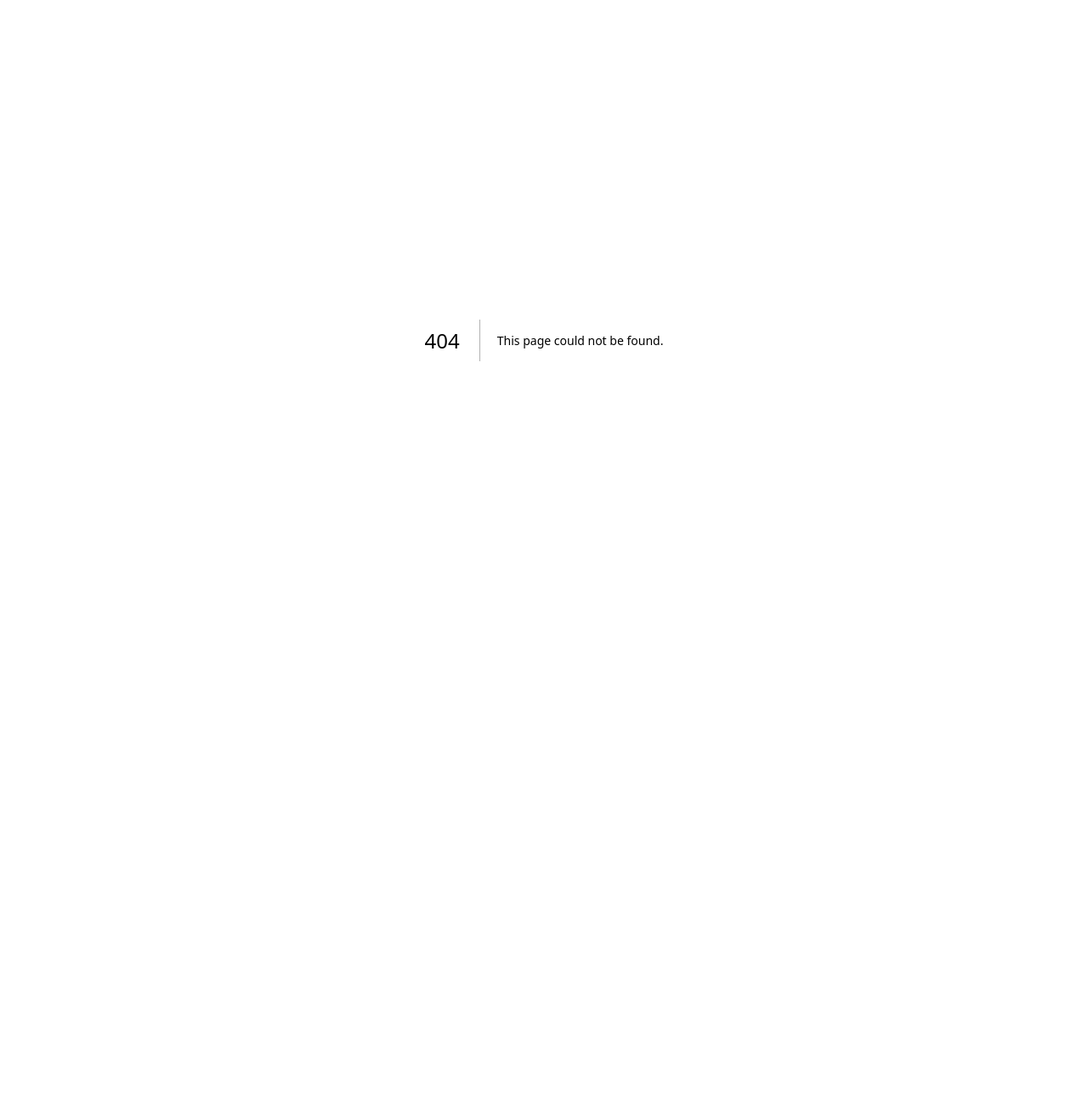
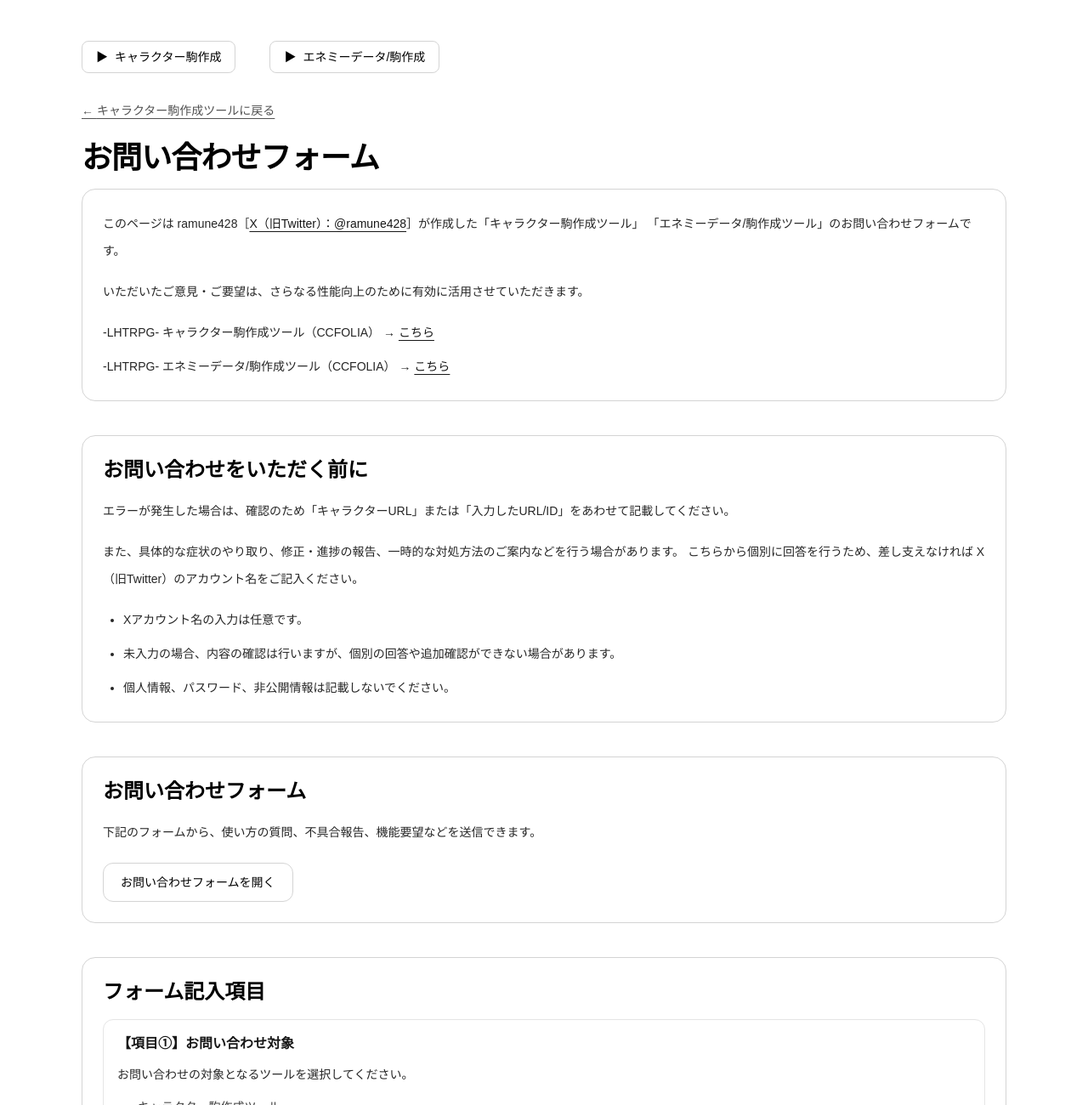
Before and after one commit to ramune428/lhtrpg_webapp_challenge, a Next.js app in the folder frontend/: page /contact in a window 1280 px wide. Before the commit this address had no page. Shown: the top 1300 px of the page at 85% size. Before the commit the page ends 800 px from the top, so only its background shows below. Built offline with nearby package versions, Linux system fonts and the light colour scheme.

Commit message:
Add contact page

```diff
--- /dev/null
+++ b/frontend/app/contact/page.tsx
@@ -0,0 +1,172 @@
+import Link from "next/link";
+import StaticPage from "@/components/static-page";
+import { EXTERNAL_LINKS, TOOL_CONFIG, TOOL_TITLES } from "@/components/tool-config";
+
+const BODY_TEXT_CLASS = "text-sm leading-8 text-neutral-800";
+const BODY_LINK_CLASS =
+  "font-medium text-neutral-900 underline underline-offset-4";
+const BUTTON_LINK_CLASS =
+  "inline-flex rounded-xl border border-neutral-300 px-5 py-3 text-sm font-medium transition hover:bg-neutral-50";
+
+const contactItems = [
+  {
+    title: "【項目①】お問い合わせ対象",
+    description:
+      "お問い合わせの対象となるツールを選択してください。",
+    examples: [
+      TOOL_CONFIG.character.toolLabel,
+      TOOL_CONFIG.enemy.toolLabel,
+      "その他",
+    ],
+  },
+  {
+    title: "【項目②】お問い合わせ種別",
+    description: "お問い合わせの種類を選択してください。",
+    examples: [
+      "不具合報告",
+      "使い方の質問",
+      "機能要望",
+      "表示・文言の誤り",
+      "その他",
+    ],
+  },
+  {
+    title: "【項目③】キャラクターURL・入力したURL/ID",
+    description:
+      "エラーが発生した場合は、入力したキャラクターURL、エネミーID、または使用したURLを記載してください。",
+    examples: ["確認に必要な場合があります。", "個人情報や非公開情報は記載しないでください。"],
+  },
+  {
+    title: "【項目④】発生した内容",
+    description: "発生した内容をできるだけ具体的に記載してください。",
+    examples: [
+      "駒作成ボタンを押したが、何も表示されない",
+      "エラー文が表示された",
+      "出力された内容が想定と違う",
+      "特定のキャラクターURLだけ失敗する",
+    ],
+  },
+  {
+    title: "【項目⑤】エラー文・表示された内容",
+    description:
+      "エラー文、表示された内容、入力したコマンドなどがあれば、そのまま貼り付けてください。",
+    examples: ["長文でも問題ありません。", "改行などはそのまま貼り付けてください。"],
+  },
+  {
+    title: "【項目⑥】補足・その他",
+    description: "その他、補足事項があれば記載してください。",
+    examples: [
+      "本来期待していた動作",
+      "発生したタイミング",
+      "使用しているブラウザ",
+      "何度試しても同じ症状になるか",
+    ],
+  },
+];
+
+export default function ContactPage() {
+  return (
+    <StaticPage
+      title="お問い合わせフォーム"
+      backHref={TOOL_CONFIG.character.href}
+      backLabel={TOOL_CONFIG.character.backLabel}
+    >
+      <section className="rounded-2xl border border-neutral-300 p-6">
+        <div className="space-y-4">
+          <p className={BODY_TEXT_CLASS}>
+            このページは ramune428［
+            <a
+              href="https://x.com/ramune428"
+              target="_blank"
+              rel="noreferrer"
+              className={BODY_LINK_CLASS}
+            >
+              X（旧Twitter）：@ramune428
+            </a>
+            ］が作成した「{TOOL_CONFIG.character.toolLabel}」
+            「{TOOL_CONFIG.enemy.toolLabel}」のお問い合わせフォームです。
+          </p>
+
+          <p className={BODY_TEXT_CLASS}>
+            いただいたご意見・ご要望は、さらなる性能向上のために有効に活用させていただきます。
+          </p>
+
+          <div className="space-y-2 text-sm leading-8 text-neutral-800">
+            <p>
+              {TOOL_TITLES.character} →{" "}
+              <Link href={TOOL_CONFIG.character.href} className={BODY_LINK_CLASS}>
+                こちら
+              </Link>
+            </p>
+            <p>
+              {TOOL_TITLES.enemy} →{" "}
+              <Link href={TOOL_CONFIG.enemy.href} className={BODY_LINK_CLASS}>
+                こちら
+              </Link>
+            </p>
+          </div>
+        </div>
+      </section>
+
+      <section className="rounded-2xl border border-neutral-300 p-6">
+        <h2 className="mb-4 text-2xl font-semibold">
+          お問い合わせをいただく前に
+        </h2>
+
+        <div className="space-y-4">
+          <p className={BODY_TEXT_CLASS}>
+            エラーが発生した場合は、確認のため「キャラクターURL」または「入力したURL/ID」をあわせて記載してください。
+          </p>
+
+          <p className={BODY_TEXT_CLASS}>
+            また、具体的な症状のやり取り、修正・進捗の報告、一時的な対処方法のご案内などを行う場合があります。
+            こちらから個別に回答を行うため、差し支えなければ X（旧Twitter）のアカウント名をご記入ください。
+          </p>
+
+          <ul className="list-disc space-y-2 pl-6 text-sm leading-8 text-neutral-800">
+            <li>Xアカウント名の入力は任意です。</li>
+            <li>未入力の場合、内容の確認は行いますが、個別の回答や追加確認ができない場合があります。</li>
+            <li>個人情報、パスワード、非公開情報は記載しないでください。</li>
+          </ul>
+        </div>
+      </section>
+
+      <section className="rounded-2xl border border-neutral-300 p-6">
+        <h2 className="mb-4 text-2xl font-semibold">お問い合わせフォーム</h2>
+
+        <p className={`${BODY_TEXT_CLASS} mb-5`}>
+          下記のフォームから、使い方の質問、不具合報告、機能要望などを送信できます。
+        </p>
+
+        <a
+          href={EXTERNAL_LINKS.feedbackForm}
+          target="_blank"
+          rel="noreferrer"
+          className={BUTTON_LINK_CLASS}
+        >
+          お問い合わせフォームを開く
+        </a>
+      </section>
+
+      <section className="rounded-2xl border border-neutral-300 p-6">
+        <h2 className="mb-4 text-2xl font-semibold">フォーム記入項目</h2>
+
+        <div className="space-y-5">
+          {contactItems.map((item) => (
+            <section key={item.title} className="rounded-xl border border-neutral-200 p-4">
+              <h3 className="mb-2 text-base font-semibold text-neutral-900">
+                {item.title}
+              </h3>
+              <p className={BODY_TEXT_CLASS}>{item.description}</p>
+              <ul className="mt-2 list-disc space-y-1 pl-6 text-sm leading-7 text-neutral-700">
+                {item.examples.map((example) => (
+                  <li key={example}>{example}</li>
+                ))}
+              </ul>
+            </section>
+          ))}
+        </div>
+      </section>
+    </StaticPage>
+  );
+}
```
